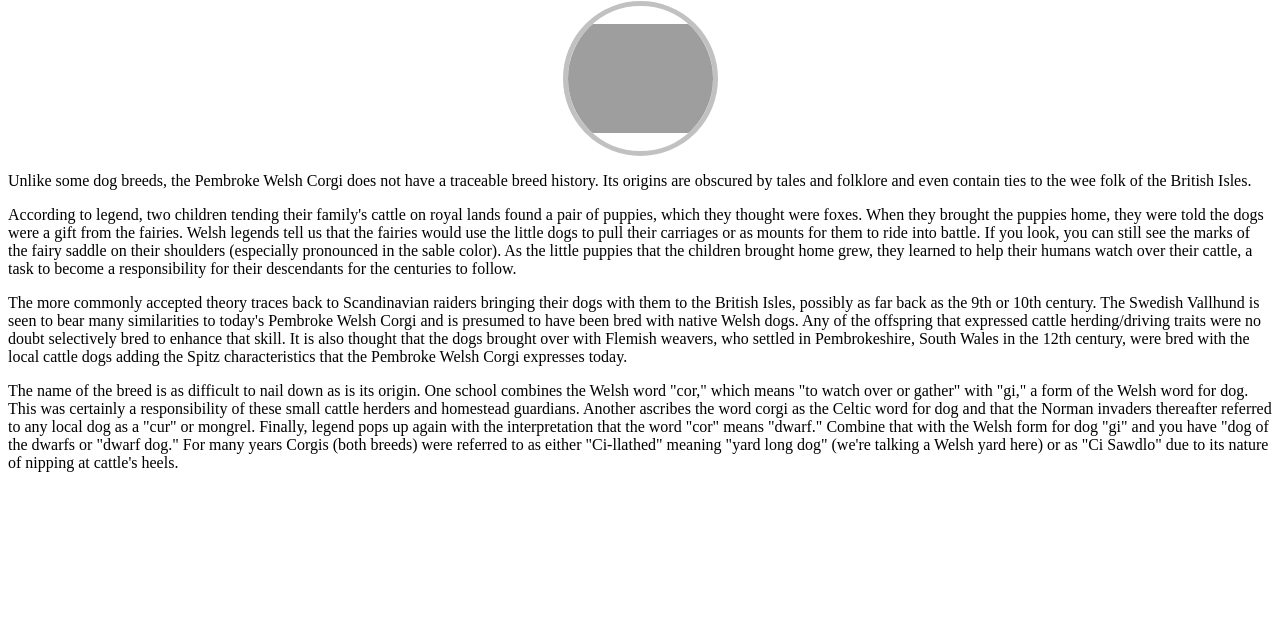
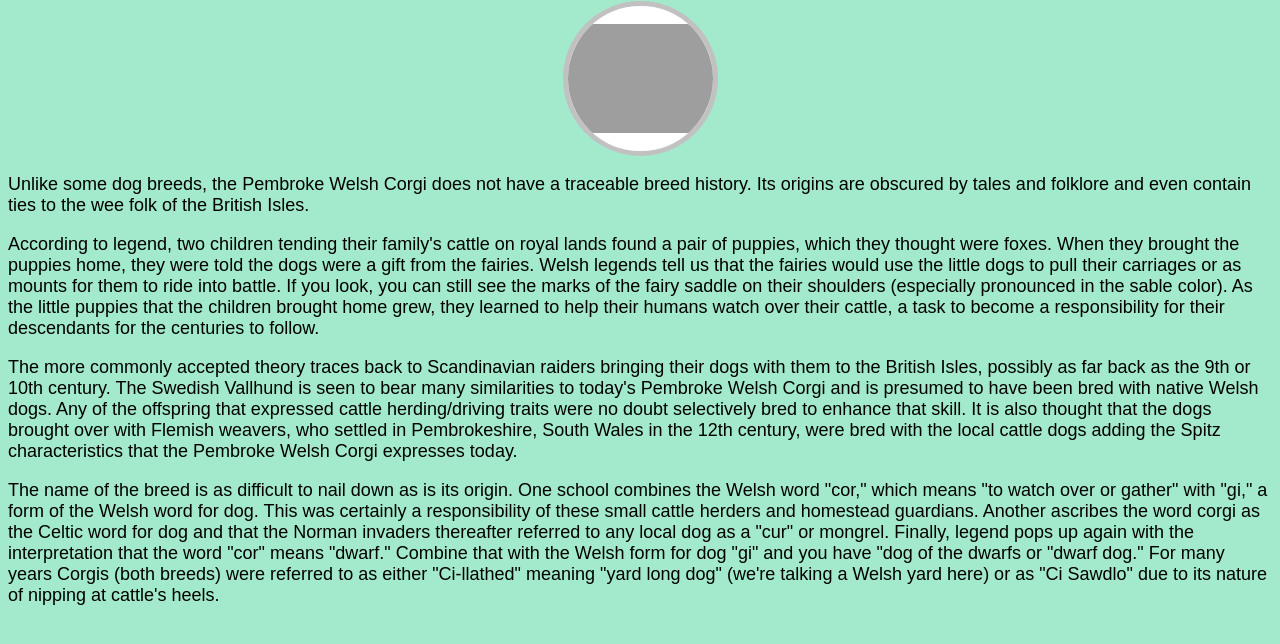
Before and after one commit to yguerra83/project, a plain HTML site: page about.html in a window 1280 px wide. Shown: the part 124-768 px from the top of the page. Drawn offline with Linux system fonts and the light colour scheme; grey boxes are pictures that could not be loaded.

Commit message:
some changes

```diff
--- a/about.html
+++ b/about.html
@@ -1,5 +1,6 @@
 <!DOCTYPE html>
 <html lang="en">
+
 <head>
     <link rel="stylesheet" href="styles.css" />
     <link href="https://fonts.googleapis.com/css2?family=Tangerine:wght@700&display=swap" rel="stylesheet">
@@ -8,27 +9,52 @@
     <meta name="viewport" content="width=device-width, initial-scale=1.0">
     <title>Pembroke Welsh Corgi</title>
 </head>
+
 <body>
     <header>
         <div class="table">
             <nav>
                 <h1>Pembroke Welsh Corgi</h1>
-            <li><a href="about.html">History</a></li>
-            <li><a href="contact.html">Contact</a></li>
-            <li><a href="index.html">Home</a></li>
+                <li><a href="about.html">History</a></li>
+                <li><a href="contact.html">Contact</a></li>
+                <li><a href="index.html">Home</a></li>
             </nav>
         </div>
     </header>
     <hr>
 
-<img src="https://www.dogtime.com/assets/uploads/2011/01/file_23192_pembroke-welsh-corgi-460x290.jpg" class="corgi-rounded">
+    <img src="https://www.dogtime.com/assets/uploads/2011/01/file_23192_pembroke-welsh-corgi-460x290.jpg"
+        class="corgi-rounded">
 
-    <p>Unlike some dog breeds, the Pembroke Welsh Corgi does not have a traceable breed history. Its origins are obscured by tales and folklore and even contain ties to the wee folk of the British Isles.</p>
+    <div class="history-text">
+        <p>Unlike some dog breeds, the Pembroke Welsh Corgi does not have a traceable breed history. Its origins are
+            obscured by tales and folklore and even contain ties to the wee folk of the British Isles.</p>
 
-        <p>According to legend, two children tending their family's cattle on royal lands found a pair of puppies, which they thought were foxes. When they brought the puppies home, they were told the dogs were a gift from the fairies. Welsh legends tell us that the fairies would use the little dogs to pull their carriages or as mounts for them to ride into battle. If you look, you can still see the marks of the fairy saddle on their shoulders (especially pronounced in the sable color). As the little puppies that the children brought home grew, they learned to help their humans watch over their cattle, a task to become a responsibility for their descendants for the centuries to follow.</p>
+        <p>According to legend, two children tending their family's cattle on royal lands found a pair of puppies, which
+            they thought were foxes. When they brought the puppies home, they were told the dogs were a gift from the
+            fairies. Welsh legends tell us that the fairies would use the little dogs to pull their carriages or as
+            mounts for them to ride into battle. If you look, you can still see the marks of the fairy saddle on their
+            shoulders (especially pronounced in the sable color). As the little puppies that the children brought home
+            grew, they learned to help their humans watch over their cattle, a task to become a responsibility for their
+            descendants for the centuries to follow.</p>
 
-        <p> The more commonly accepted theory traces back to Scandinavian raiders bringing their dogs with them to the British Isles, possibly as far back as the 9th or 10th century. The Swedish Vallhund is seen to bear many similarities to today's Pembroke Welsh Corgi and is presumed to have been bred with native Welsh dogs. Any of the offspring that expressed cattle herding/driving traits were no doubt selectively bred to enhance that skill. It is also thought that the dogs brought over with Flemish weavers, who settled in Pembrokeshire, South Wales in the 12th century, were bred with the local cattle dogs adding the Spitz characteristics that the Pembroke Welsh Corgi expresses today.</p>
+        <p> The more commonly accepted theory traces back to Scandinavian raiders bringing their dogs with them to the
+            British Isles, possibly as far back as the 9th or 10th century. The Swedish Vallhund is seen to bear many
+            similarities to today's Pembroke Welsh Corgi and is presumed to have been bred with native Welsh dogs. Any
+            of the offspring that expressed cattle herding/driving traits were no doubt selectively bred to enhance that
+            skill. It is also thought that the dogs brought over with Flemish weavers, who settled in Pembrokeshire,
+            South Wales in the 12th century, were bred with the local cattle dogs adding the Spitz characteristics that
+            the Pembroke Welsh Corgi expresses today.</p>
 
-        <p>The name of the breed is as difficult to nail down as is its origin. One school combines the Welsh word "cor," which means "to watch over or gather" with "gi," a form of the Welsh word for dog. This was certainly a responsibility of these small cattle herders and homestead guardians. Another ascribes the word corgi as the Celtic word for dog and that the Norman invaders thereafter referred to any local dog as a "cur" or mongrel. Finally, legend pops up again with the interpretation that the word "cor" means "dwarf." Combine that with the Welsh form for dog "gi" and you have "dog of the dwarfs or "dwarf dog." For many years Corgis (both breeds) were referred to as either "Ci-llathed" meaning "yard long dog" (we're talking a Welsh yard here) or as "Ci Sawdlo" due to its nature of nipping at cattle's heels.</p>
+        <p>The name of the breed is as difficult to nail down as is its origin. One school combines the Welsh word
+            "cor," which means "to watch over or gather" with "gi," a form of the Welsh word for dog. This was certainly
+            a responsibility of these small cattle herders and homestead guardians. Another ascribes the word corgi as
+            the Celtic word for dog and that the Norman invaders thereafter referred to any local dog as a "cur" or
+            mongrel. Finally, legend pops up again with the interpretation that the word "cor" means "dwarf." Combine
+            that with the Welsh form for dog "gi" and you have "dog of the dwarfs or "dwarf dog." For many years Corgis
+            (both breeds) were referred to as either "Ci-llathed" meaning "yard long dog" (we're talking a Welsh yard
+            here) or as "Ci Sawdlo" due to its nature of nipping at cattle's heels.</p>
+    </div>
 </body>
+
 </html>
--- a/styles.css
+++ b/styles.css
@@ -1,4 +1,3 @@
-
 .table {
     background-color: #1a1a1a);
 }
@@ -51,3 +50,16 @@ nav a:selected {
     background: #fff;
     border: 5px solid #c1c1c1;
 }
+
+.history-text>p {
+    font-size: 18px;
+    font-family: sans-serif;
+}
+
+body {
+    background-color: #6DA9;
+}
+
+< !-- Contact Information -->.contact-info>li .phone>a {
+    background-image: url('../img/phone.png');
+}
```
Also changed, not shown: contact.html (+12 -4 lines), index.html (+6 -3 lines), img/facebook-wrap.png (added), img/facebook.png (added), img/mail.png (added), img/phone.png (added), img/twitter-wrap.png (added), img/twitter.png (added).
